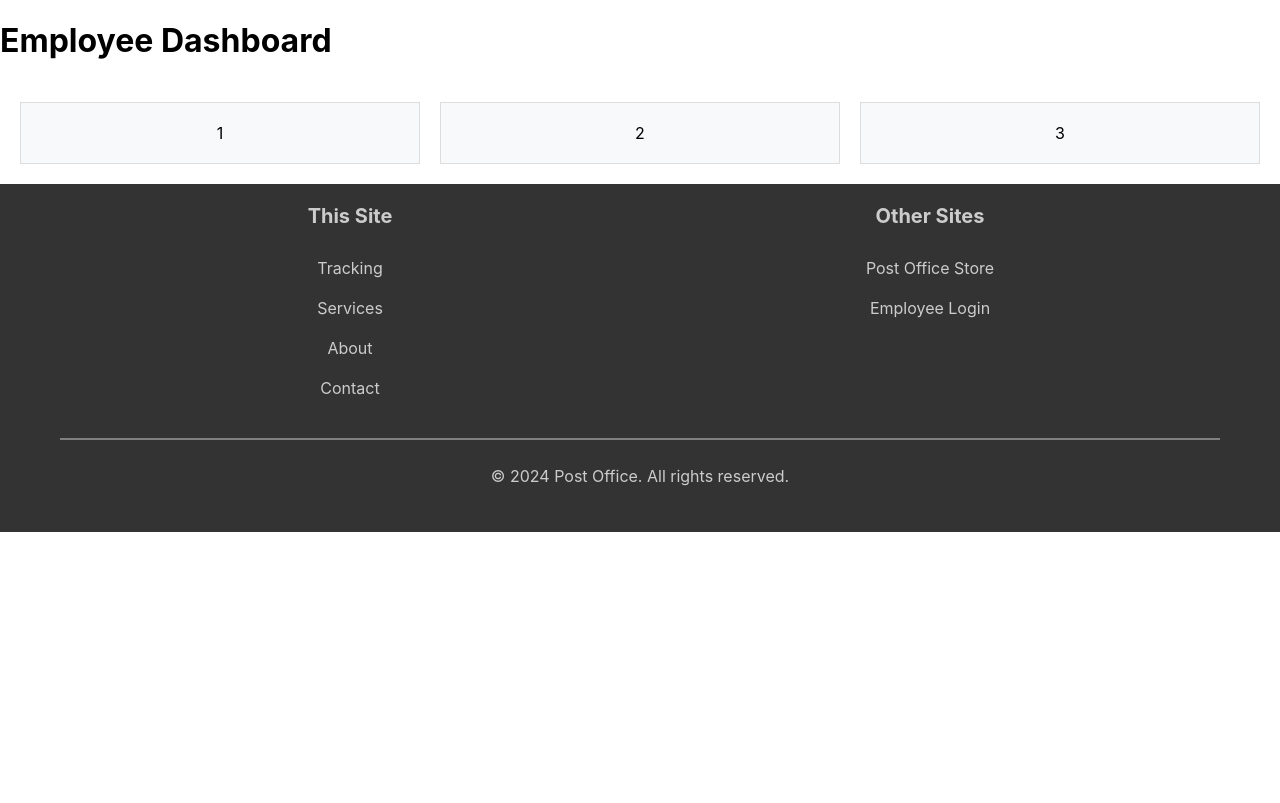
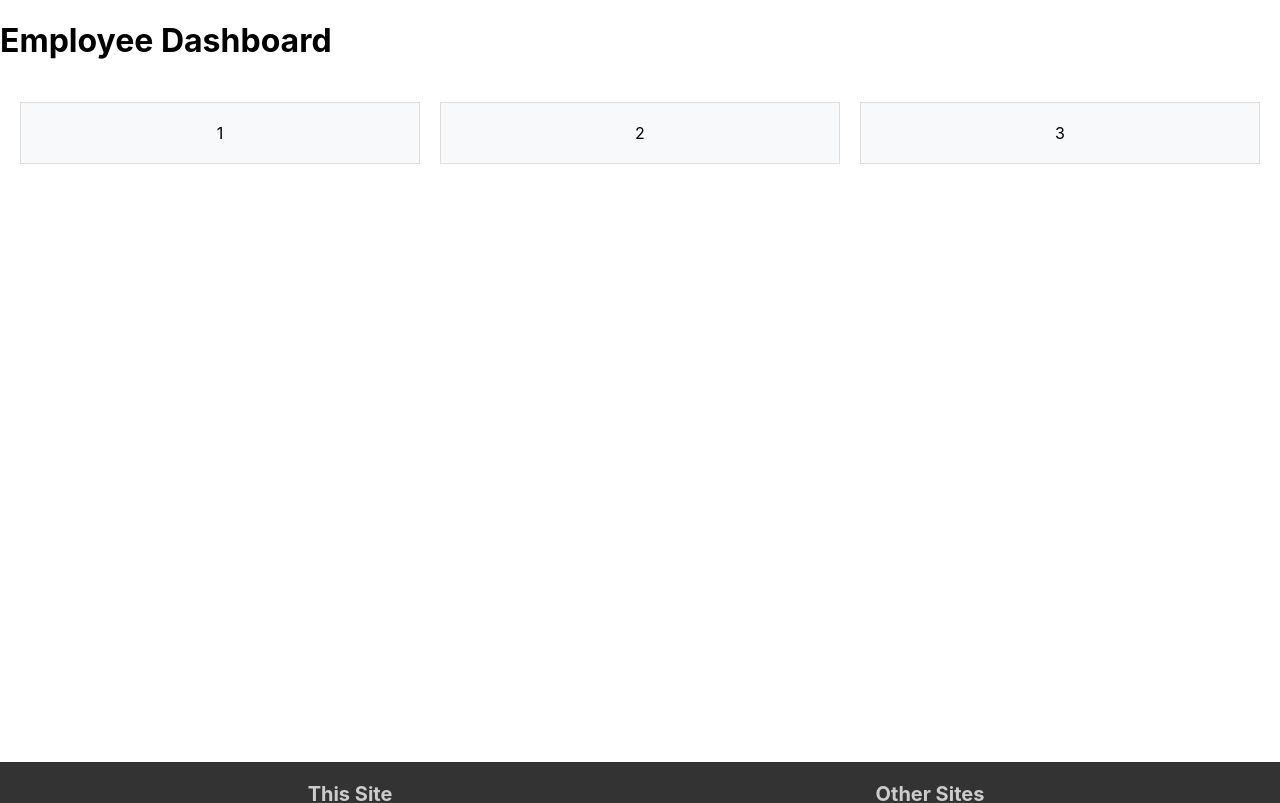
Before and after one commit to LuisangelE-04/Database-Project, a React (Create React App) app: page /employeedashboard in a window 1280 px wide. Shown: the top 803 px of the page. Built offline with nearby package versions, Linux system fonts and the light colour scheme.

Commit message:
update dashboard css

```diff
--- a/src/css/Dashboard.css
+++ b/src/css/Dashboard.css
@@ -1,5 +1,6 @@
 .dashboard-container {
   padding: 20px;
+  height: 80vh;
 }
 
 .dashboard-grid {
@@ -8,7 +9,7 @@
   gap: 20px;
 }
 
-.item-1, .item-2 {
+.item-1, .item-2, .item-3 {
   background-color: #f8f9fa;
   padding: 20px;
   text-align: center;
```
